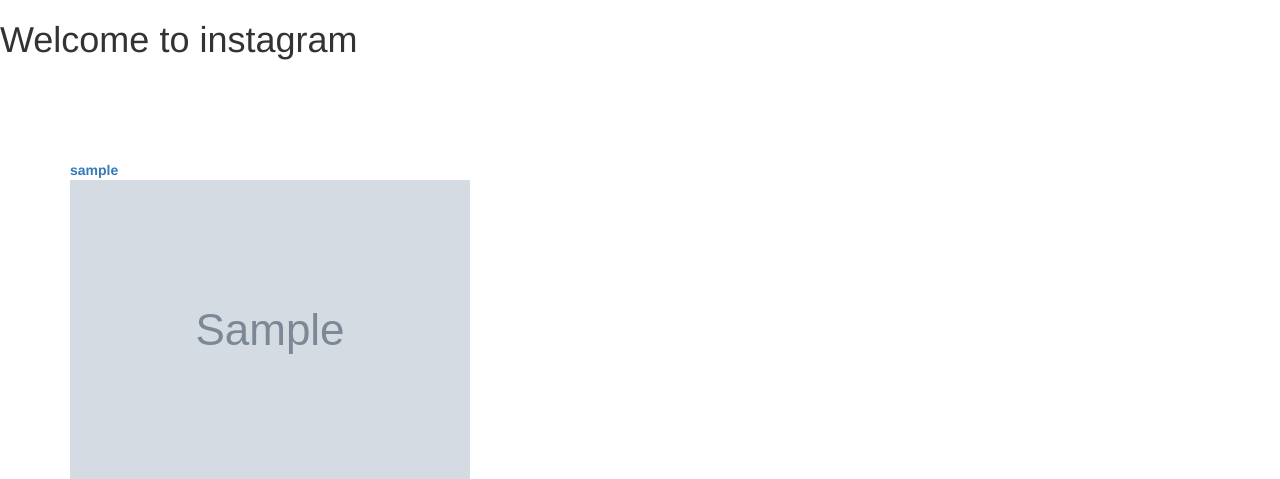
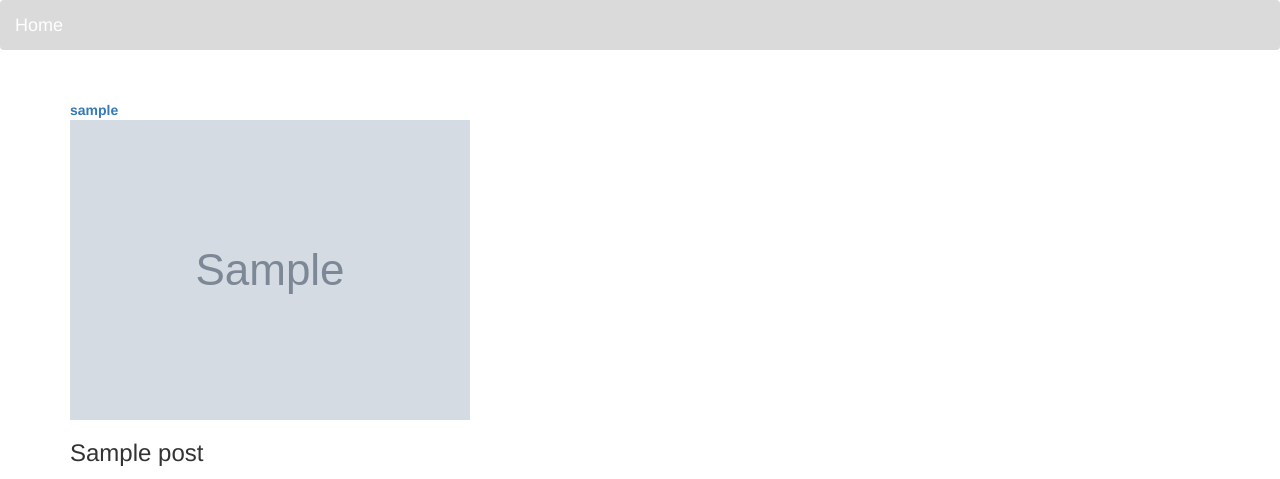
Before and after one commit to kema-ray/instagram, a Django app: page / in a window 1280 px wide. Shown: the top 479 px of the page. Run offline with Django 4.2, Linux system fonts and the light colour scheme; tables that the repository leaves empty hold one stand-in row (values such as "Sample post"); grey boxes marked "Sample" are stand-in pictures; some libraries are stand-ins or nearby versions.

Commit message:
add navbar to the project

```diff
--- a/insta/templates/base.html
+++ b/insta/templates/base.html
@@ -26,6 +26,7 @@
 </head>
 <body>
     <body>
+        {% include "navbar.html" %}
 
         {%block content%}
 
--- a/insta/templates/index.html
+++ b/insta/templates/index.html
@@ -2,7 +2,6 @@
 {%extends "base.html"%}
 {%block content%}
 {{ block.super}}
-<h1>Welcome to instagram</h1>
 
 <div>
   <div class="container" style="margin-top: 100px;">
--- /dev/null
+++ b/insta/templates/navbar.html
@@ -0,0 +1,17 @@
+<!DOCTYPE html>
+<html lang="en">
+<head>
+
+  <meta charset="utf-8">
+  <meta name="viewport" content="width=device-width, initial-scale=1">
+</head>
+<body>
+<nav class="navbar navbar-inverse" style="background-color:rgba(8, 8, 8, 0.15); border:none; position: fixed; top:0; height: 25px;margin-bottom: 2%; width: 100%; box-shadow: 8px; backdrop-filter: blur(8px); z-index: 1;">
+  <div class="container-fluid">
+    <div class="navbar-header">
+      <a class="navbar-brand" href="">Home</a>
+    </div>
+  </div>
+</nav>
+</body>
+</html>
```
Also changed, not shown: media/uploads/jon-flobrant-_r19nfvS3wY-unsplash.jpg (added).
